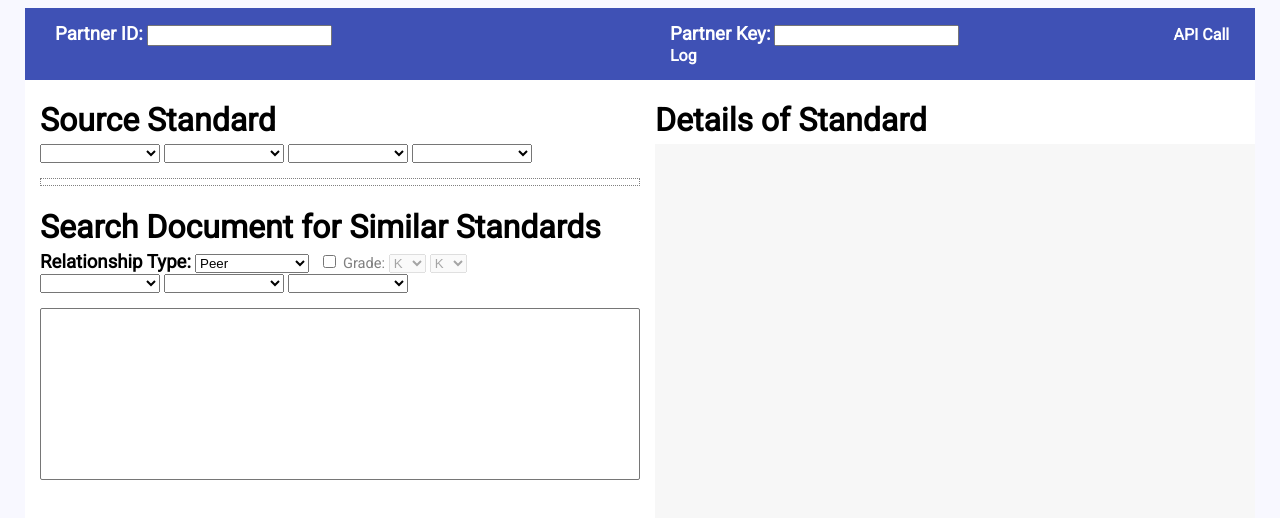
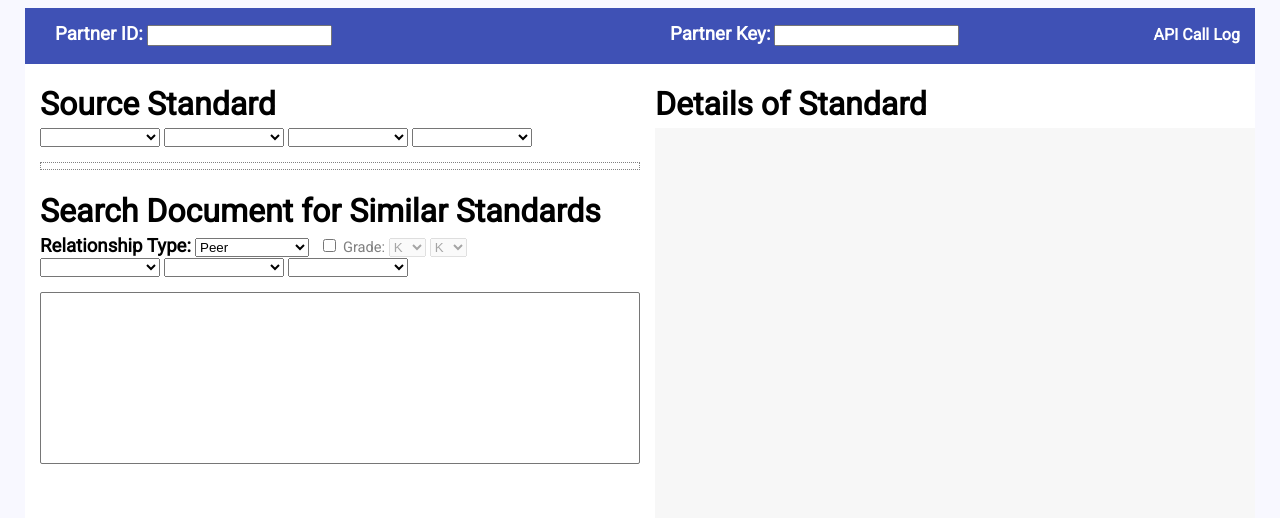
Before and after one commit to instructure/abconnect-samples, a plain HTML site: page relationships-browser/RelationshipBrowser.html in a window 1280 px wide. Drawn offline with nearby package versions, Linux system fonts and the light colour scheme.

Commit message:
Fixed wrapping of the API Logging link

```diff
--- a/relationships-browser/RelationshipBrowser.html
+++ b/relationships-browser/RelationshipBrowser.html
@@ -29,7 +29,7 @@
 		</div>
 		<div class="authKey">
 			<h2>Partner Key:</h2> <input type="password" class="partnerKey" onblur="authenticate()">
-			<a href="javascript:toggleCommandLog();" style="padding-left: 210px;">API Call Log</a>
+			<a href="javascript:toggleCommandLog();" style="padding-left: 190px;">API Call Log</a>
 		</div>
 	</div>
 	<div class="struct">
```
